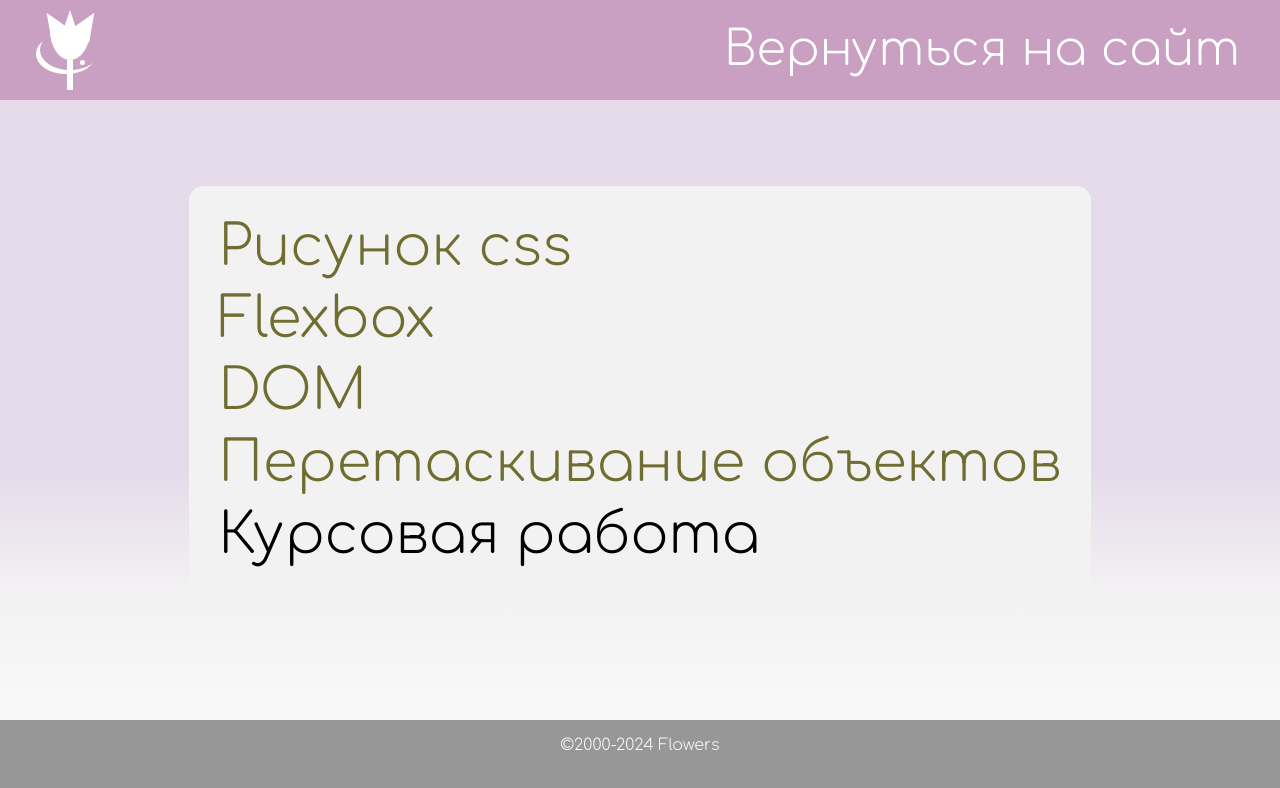
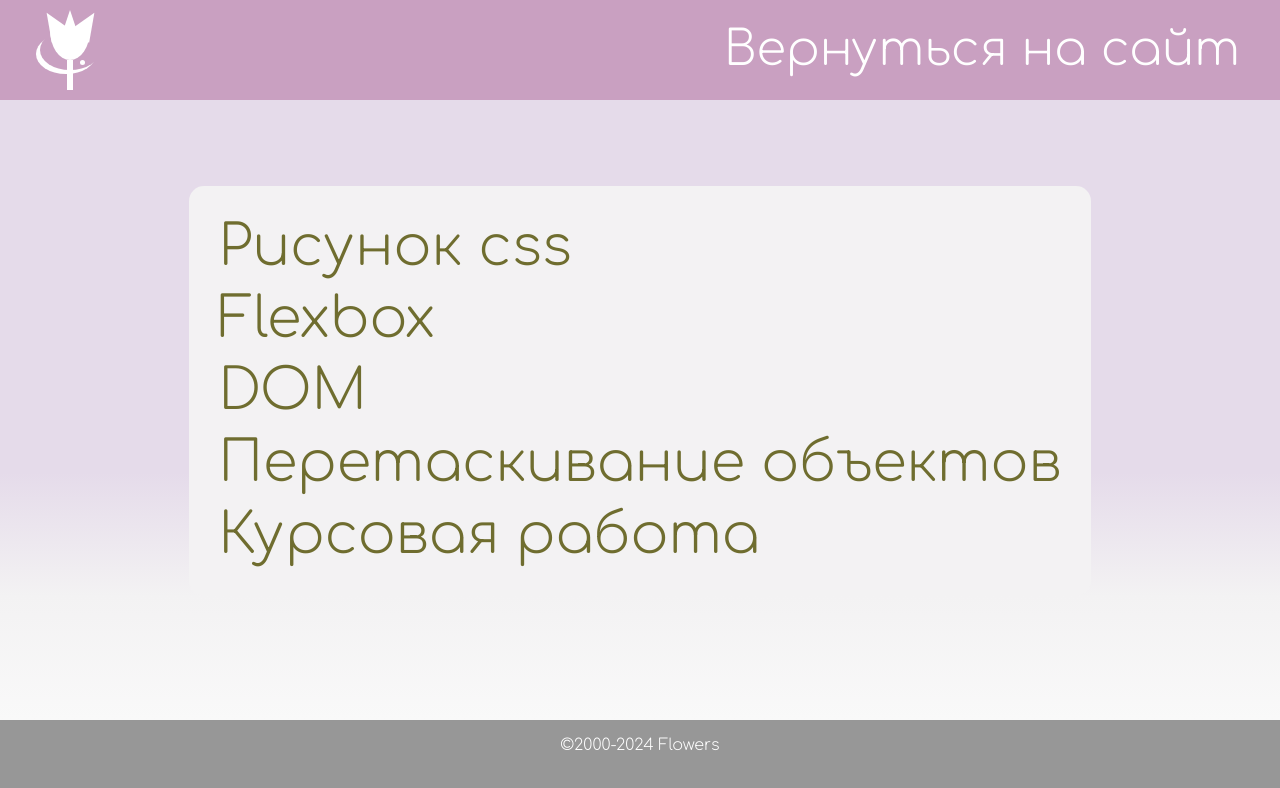
Before and after one commit to moramew/polytech, a plain HTML site: page tasks/tasks.html in a window 1280 px wide. Drawn offline with Linux system fonts and the light colour scheme.

Commit message:
Update tasks.html

```diff
--- a/tasks/tasks.html
+++ b/tasks/tasks.html
@@ -32,7 +32,9 @@
             <li class="element">
               <a href="drag/drag.html">Перетаскивание объектов</a>
             </li>
-            <li class="element">Курсовая работа</li>
+            <li class="element">
+              <a href="couse/start.html">Курсовая работа</a>
+              </li>
           </ul>
         </div>
       </div>
```
